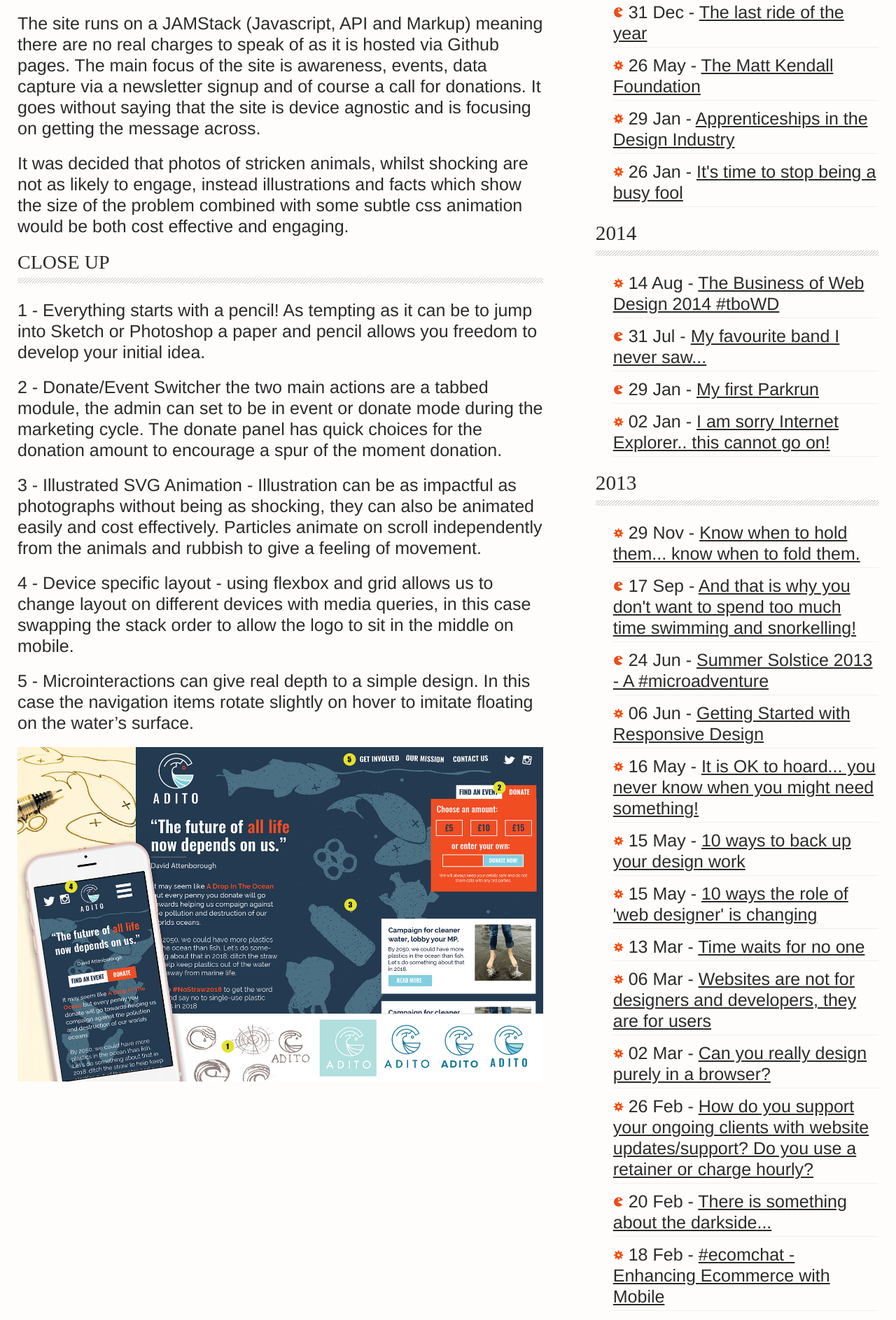
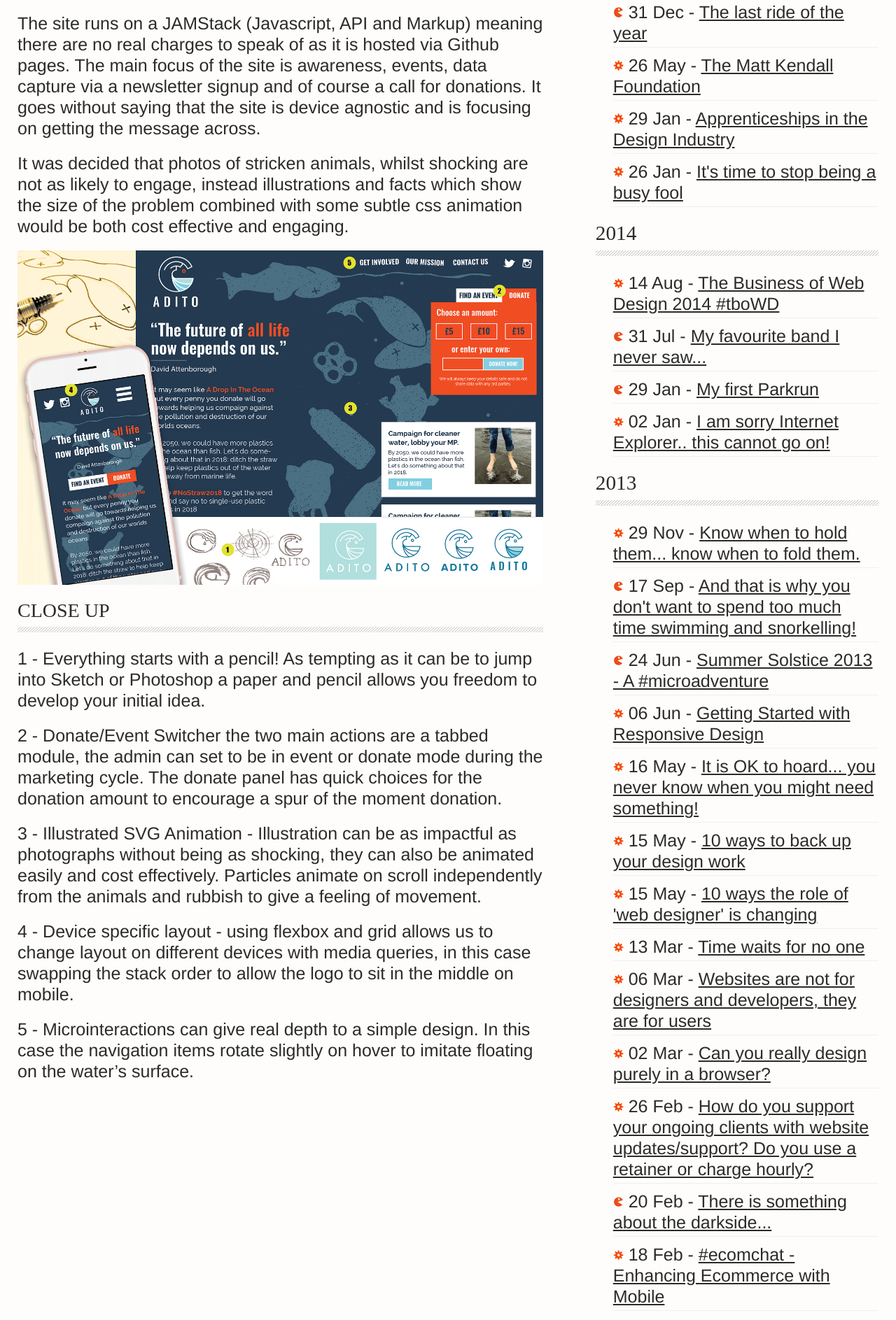
Before and after one commit to maxray/maxray.github.io, a Jekyll site: the page built from index.html, in a window 1280 px wide. Shown: the part 1449-3336 px from the top of the page at 70% size. Built offline with Jekyll 4.4.1, drawn with Linux system fonts in a browser that asks for light colours.

Commit message:
Updated Dot Net Magazine Design Challenge

```diff
--- a/_posts/2018-02-27-dot-net-magazine-design-challenge.markdown
+++ b/_posts/2018-02-27-dot-net-magazine-design-challenge.markdown
@@ -17,6 +17,8 @@ The site runs on a JAMStack (Javascript, API and Markup) meaning there are no re
 
 It was decided that photos of stricken animals, whilst shocking are not as likely to engage, instead illustrations and facts which show the size of the problem combined with some subtle css animation would be both cost effective and engaging.
 
+![ANNOTATED_sush_kelly_adito_design_netma.png](/uploads/ANNOTATED_sush_kelly_adito_design_netma.png)
+
 ### Close Up
 
 1 - Everything starts with a pencil! As tempting as it can be to jump into Sketch or Photoshop a paper and pencil allows you freedom to develop your initial idea.
@@ -28,5 +30,3 @@ It was decided that photos of stricken animals, whilst shocking are not as likel
 4 - Device specific layout - using flexbox and grid allows us to change layout on different devices with media queries, in this case swapping the stack order to allow the logo to sit in the middle on mobile.
 
 5 - Microinteractions can give real depth to a simple design. In this case the navigation items rotate slightly on hover to imitate floating on the water's surface.
-
-![ANNOTATED_sush_kelly_adito_design_netma.png](/uploads/ANNOTATED_sush_kelly_adito_design_netma.png)
```
